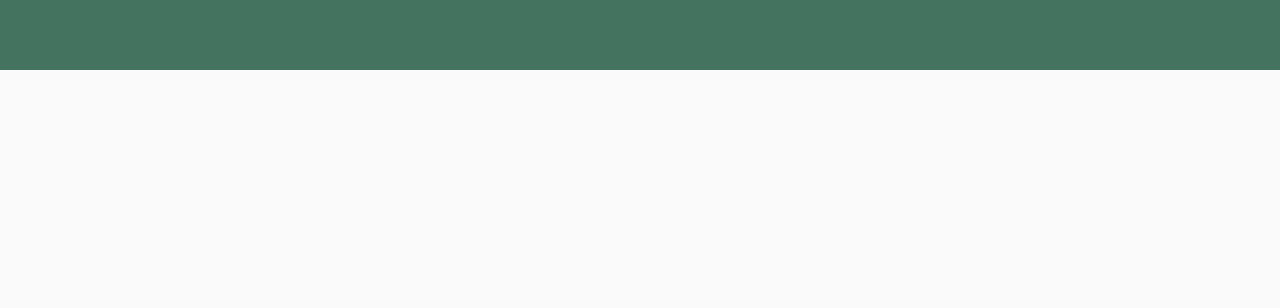
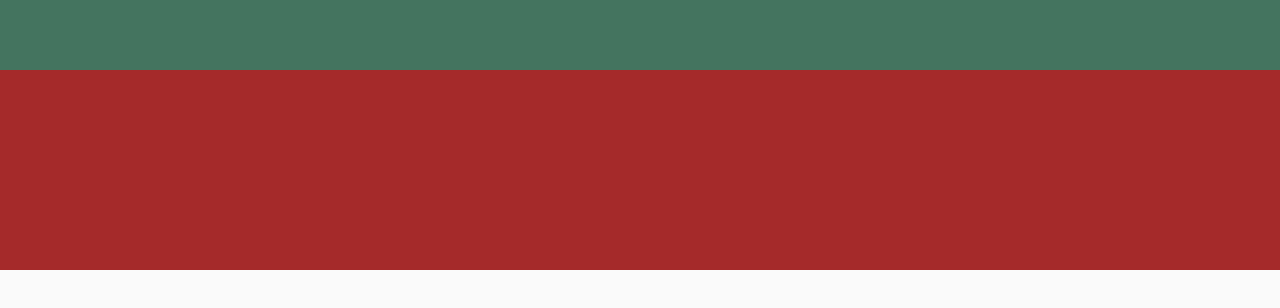
Before and after one commit to annieembrink/webblogopeden, a React (Create React App) app in the folder frontend/: page / in a window 1280 px wide. Shown: the part 3225-3533 px from the top of the page. After the commit the page ends 3495 px from the top, so only its background shows below. Built offline with nearby package versions, Linux system fonts and the light colour scheme.

Commit message:
added footer

```diff
--- /dev/null
+++ b/frontend/src/components/Footer/FooterComponent.css
@@ -0,0 +1,5 @@
+.Footer {
+    height: 200px;
+    width: 100vw;
+    background-color: brown;
+}
--- /dev/null
+++ b/frontend/src/components/Footer/FooterComponent.jsx
@@ -0,0 +1,7 @@
+import "./FooterComponent.css"; // if you have styling
+
+const FooterComponent = () => {
+    return ( <div className="Footer"></div> );
+}
+
+export default FooterComponent;
--- a/frontend/src/pages/HomePageComponent/HomePageComponent.css
+++ b/frontend/src/pages/HomePageComponent/HomePageComponent.css
@@ -88,7 +88,6 @@ h4 {
 
 .HomePageServices {
     background-color: #44745F;
-    margin-bottom: 300px;
     display: flex;
     flex-direction: column;
     justify-content: center;
@@ -104,6 +103,10 @@ h4 {
     color: #44745F;
     background-color: #FAFAFA;
     box-shadow: rgba(0, 0, 0, 0.35) 0px 5px 15px;
+}
+
+.HomePageServices button:hover {
+    transform: scale(1.05); /* Grows by 5% */
 }
 
 .DyslexiaImgContainer {
--- a/frontend/src/pages/HomePageComponent/HomePageComponent.jsx
+++ b/frontend/src/pages/HomePageComponent/HomePageComponent.jsx
@@ -1,4 +1,5 @@
 import "./HomePageComponent.css"; // if you have styling
+import FooterComponent from "../../components/Footer/FooterComponent";
 
 const HomePageComponent = () => {
 return (
@@ -57,9 +58,8 @@ return (
       <p>Ingår omfattande utredning samt intyg</p>
     </div>
     <button className="m60px">Kontakt och mer info</button>
-
-
   </div>
+<FooterComponent/>
 </div>
 
 );
```
